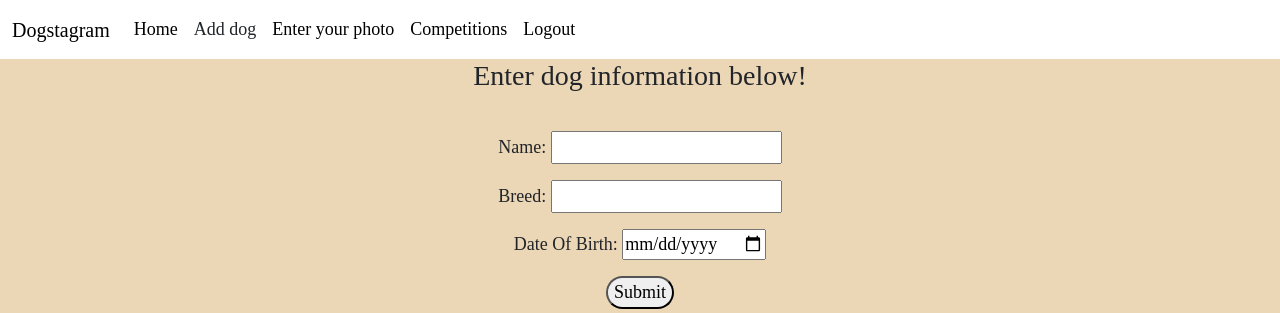
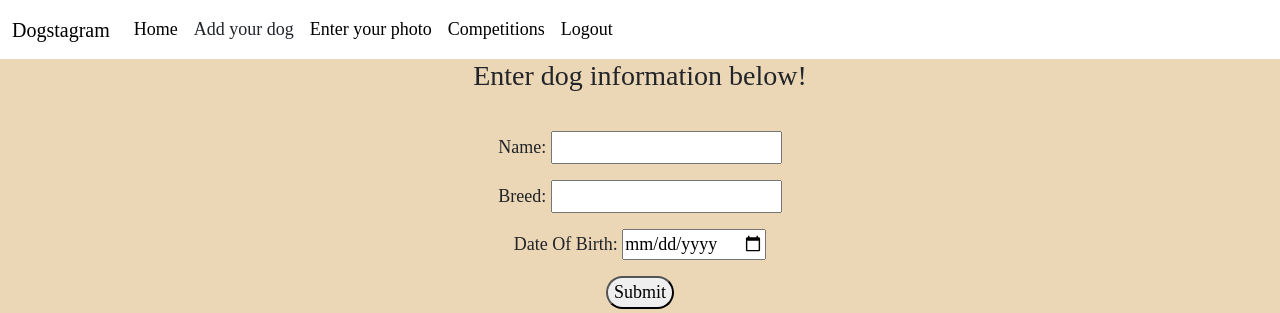
Before and after one commit to shellym96/dog-stagram, a Django app: page /add_dog in a window 1280 px wide. Shown: the top 313 px of the page. Run offline with Django 3.2, Linux system fonts and the light colour scheme; the visitor is signed in with stand-in values (Sample User, id 1); some libraries are stand-ins or nearby versions.

Commit message:
Change name of navbar links

```diff
--- a/templates/navbar.html
+++ b/templates/navbar.html
@@ -13,7 +13,7 @@
               {% if user.is_authenticated %}
 
               <li class="nav-item">
-                <a class="nav-link text-dark" href="{% url 'add_dog' %}">Add dog</a>
+                <a class="nav-link text-dark" href="{% url 'add_dog' %}">Add your dog</a>
             </li>
               <li class="nav-item">
                 <a class="nav-link" style="color: black;" href="{% url 'add_photo' %}">Enter your photo</a>
```
